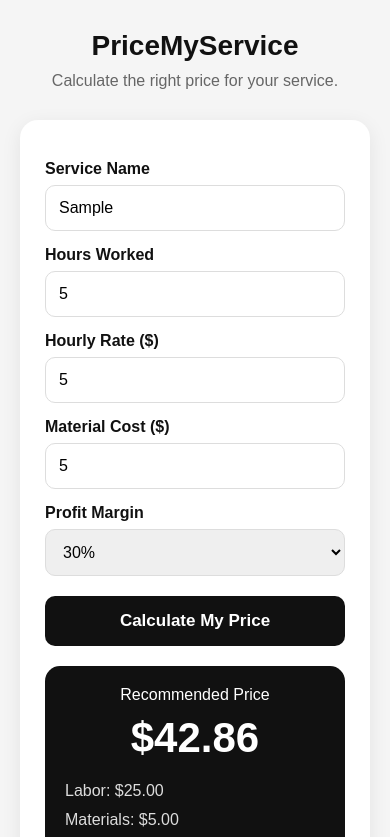
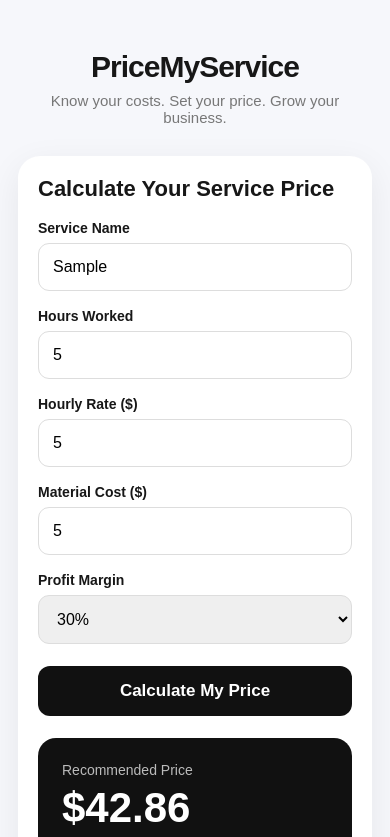
Before and after one commit to wassimhijazi1-arch/Pricemyservice-MVP, a plain HTML site: page index.html in a window 390 px wide. Both pictures are taken after typing "Sample", "5", "5", "5" into the empty fields and a click on the button "Calculate My Price". Shown: the top 837 px of the page. Drawn offline with Linux system fonts and the light colour scheme.

Commit message:
Update index.html

```diff
--- a/index.html
+++ b/index.html
@@ -12,167 +12,229 @@
 
 <style>
 
-    * {
+*{box-sizing:border-box}
 
-      box-sizing: border-box;
+body{
+
+  margin:0;
+
+  font-family:Arial,sans-serif;
+
+  background:#f6f7fb;
+
+  color:#171717;
 
 }
 
-    body {
+.container{
 
-      margin: 0;
+  max-width:650px;
 
-      font-family: Arial, sans-serif;
+  margin:auto;
 
-      background: #f5f5f5;
-
-      color: #111;
+  padding:25px 18px 50px;
 
 }
 
-    .container {
+header{
 
-      max-width: 600px;
+  text-align:center;
 
-      margin: auto;
-
-      padding: 30px 20px;
+  padding:25px 0 30px;
 
 }
 
-    .logo {
+.logo{
 
-      text-align: center;
+  font-size:30px;
 
-      font-size: 28px;
+  font-weight:800;
 
-      font-weight: bold;
-
-      margin-bottom: 10px;
+  letter-spacing:-1px;
 
 }
 
-    .subtitle {
+.tagline{
 
-      text-align: center;
+  margin-top:8px;
 
-      color: #666;
+  color:#777;
 
-      margin-bottom: 30px;
+  font-size:15px;
 
 }
 
-    .card {
+.card{
 
-      background: white;
+  background:white;
 
-      padding: 25px;
+  padding:24px;
 
-      border-radius: 18px;
+  border-radius:22px;
 
-      box-shadow: 0 5px 20px rgba(0,0,0,0.08);
+  box-shadow:0 10px 35px rgba(0,0,0,.07);
 
 }
 
-    label {
+h2{
 
-      display: block;
+  margin-top:0;
 
-      font-weight: bold;
-
-      margin-top: 15px;
-
-      margin-bottom: 7px;
+  font-size:22px;
 
 }
 
-    input,
+label{
 
-    select {
+  display:block;
 
-      width: 100%;
+  margin:17px 0 7px;
 
-      padding: 13px;
+  font-weight:700;
 
-      border: 1px solid #ddd;
-
-      border-radius: 10px;
-
-      font-size: 16px;
+  font-size:14px;
 
 }
 
-    button {
+input,select{
 
-      width: 100%;
+  width:100%;
 
-      padding: 15px;
+  padding:14px;
 
-      margin-top: 20px;
+  border:1px solid #ddd;
 
-      border: none;
+  border-radius:11px;
 
-      border-radius: 10px;
+  font-size:16px;
 
-      background: #111;
-
-      color: white;
-
-      font-size: 17px;
-
-      font-weight: bold;
+  outline:none;
 
 }
 
-    .result {
+input:focus,select:focus{
 
-      display: none;
-
-      margin-top: 20px;
-
-      padding: 20px;
-
-      background: #111;
-
-      color: white;
-
-      border-radius: 15px;
-
-      text-align: center;
+  border-color:#111;
 
 }
 
-    .price {
+.calculate{
 
-      font-size: 42px;
+  width:100%;
 
-      font-weight: bold;
+  margin-top:22px;
 
-      margin: 10px 0;
+  padding:15px;
+
+  border:0;
+
+  border-radius:12px;
+
+  background:#111;
+
+  color:white;
+
+  font-size:17px;
+
+  font-weight:700;
+
+  cursor:pointer;
 
 }
 
-    .details {
+.result{
 
-      margin-top: 15px;
+  display:none;
 
-      text-align: left;
+  margin-top:22px;
 
-      line-height: 1.8;
+  padding:24px;
 
-      color: #ddd;
+  border-radius:18px;
+
+  background:#111;
+
+  color:white;
 
 }
 
-    footer {
+.result-title{
 
-      text-align: center;
+  color:#bbb;
 
-      margin-top: 30px;
+  font-size:14px;
 
-      color: #777;
+}
 
-      font-size: 13px;
+.price{
+
+  font-size:48px;
+
+  font-weight:800;
+
+  margin:6px 0 20px;
+
+}
+
+.line{
+
+  display:flex;
+
+  justify-content:space-between;
+
+  padding:8px 0;
+
+  border-bottom:1px solid #333;
+
+  color:#ccc;
+
+}
+
+.line strong{
+
+  color:white;
+
+}
+
+.share{
+
+  width:100%;
+
+  margin-top:18px;
+
+  padding:13px;
+
+  border:1px solid #555;
+
+  border-radius:11px;
+
+  background:transparent;
+
+  color:white;
+
+  font-weight:700;
+
+  cursor:pointer;
+
+}
+
+footer{
+
+  text-align:center;
+
+  margin-top:30px;
+
+  color:#888;
+
+  font-size:13px;
+
+}
+
+@media(max-width:500px){
+
+  .card{padding:20px}
+
+  .price{font-size:42px}
 
 }
 
@@ -184,15 +246,21 @@
 
 <div class="container">
 
+<header>
+
   <div class="logo">PriceMyService</div>
 
-    <div class="subtitle">
+  <div class="tagline">
 
-      Calculate the right price for your service.
+    Know your costs. Set your price. Grow your business.
 
   </div>
 
+</header>
+
 <div class="card">
+
+<h2>Calculate Your Service Price</h2>
 
 <label>Service Name</label>
 
@@ -200,15 +268,15 @@
 
 <label>Hours Worked</label>
 
-      <input id="hours" type="number" placeholder="2">
+<input id="hours" type="number" min="0" step="0.25" placeholder="2">
 
 <label>Hourly Rate ($)</label>
 
-      <input id="rate" type="number" placeholder="15">
+<input id="rate" type="number" min="0" step="0.01" placeholder="15">
 
 <label>Material Cost ($)</label>
 
-      <input id="materials" type="number" placeholder="10">
+<input id="materials" type="number" min="0" step="0.01" placeholder="10">
 
 <label>Profit Margin</label>
 
@@ -226,7 +294,7 @@
 
 </select>
 
-      <button onclick="calculatePrice()">
+<button class="calculate" onclick="calculatePrice()">
 
 Calculate My Price
 
@@ -234,7 +302,11 @@
 
 <div id="result" class="result">
 
-        <div>Recommended Price</div>
+<div class="result-title">
+
+Recommended Price
+
+</div>
 
 <div id="price" class="price">
 
@@ -242,15 +314,35 @@
 
 </div>
 
-        <div class="details">
+<div class="line">
 
-          Labor: $<span id="labor">0.00</span><br>
+<span>Labor</span>
 
-          Materials: $<span id="materialResult">0.00</span><br>
-
-          Profit: $<span id="profit">0.00</span>
+<strong>$<span id="labor">0.00</span></strong>
 
 </div>
+
+<div class="line">
+
+<span>Materials</span>
+
+<strong>$<span id="materialResult">0.00</span></strong>
+
+</div>
+
+<div class="line">
+
+<span>Profit</span>
+
+<strong>$<span id="profit">0.00</span></strong>
+
+</div>
+
+<button class="share" onclick="shareResult()">
+
+Share Result
+
+</button>
 
 </div>
 
@@ -266,7 +358,11 @@
 
 <script>
 
-function calculatePrice() {
+function calculatePrice(){
+
+const service =
+
+document.getElementById("service").value || "My Service";
 
 const hours =
 
@@ -288,9 +384,21 @@ function calculatePrice() {
 
 const baseCost = labor + materials;
 
-  const finalPrice = baseCost / (1 - margin);
+if(baseCost === 0){
 
-  const profit = finalPrice - baseCost;
+alert("Please enter your costs first.");
+
+return;
+
+}
+
+const finalPrice =
+
+baseCost / (1 - margin);
+
+const profit =
+
+finalPrice - baseCost;
 
 document.getElementById("price").innerText =
 
@@ -312,6 +420,46 @@ function calculatePrice() {
 
 "block";
 
+window.currentResult =
+
+service + " — Recommended price: $" +
+
+finalPrice.toFixed(2);
+
+}
+
+async function shareResult(){
+
+if(!window.currentResult){
+
+return;
+
+}
+
+if(navigator.share){
+
+await navigator.share({
+
+title:"PriceMyService",
+
+text:window.currentResult,
+
+url:window.location.href
+
+});
+
+}else{
+
+await navigator.clipboard.writeText(
+
+window.currentResult
+
+);
+
+alert("Result copied!");
+
+}
+
 }
 
 </script>
```
Lines whose indentation alone changed are shown as unchanged.
